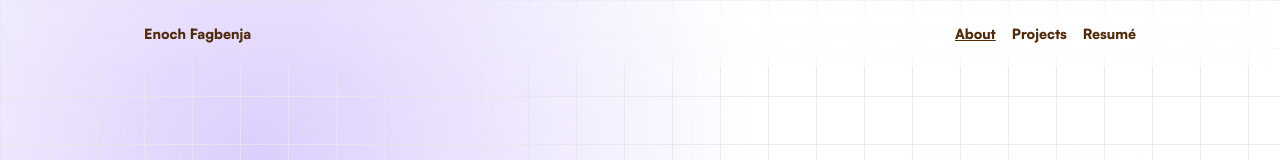
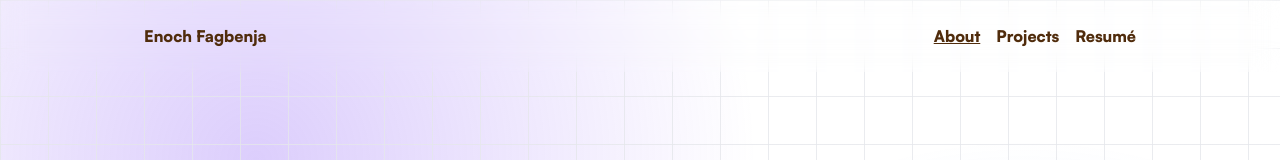
Before and after one commit to fagbenjaenoch/portfolio-v1, a React (Vite) app: page /about in a window 1280 px wide. Shown: the top 160 px of the page. Built offline with nearby package versions, Linux system fonts and the light colour scheme.

Commit message:
made navbar links bigger on larger screens

```diff
--- a/src/components/Navbar.tsx
+++ b/src/components/Navbar.tsx
@@ -23,7 +23,7 @@ const navlinks: navlink[] = [
 export default function Navbar() {
 	return (
 		<section className="backdrop-blur-md fixed top-0 w-[100%] z-10">
-			<div className="px-4 py-6 lg:max-w-5xl lg:mx-auto flex items-center justify-between text-sm">
+			<div className="px-4 py-6 lg:max-w-5xl lg:mx-auto flex items-center justify-between text-sm lg:text-base">
 				<Link to={"/"}>Enoch Fagbenja</Link>
 				<div className="flex gap-4">
 					{navlinks.map(({ title, href }) => (
```
